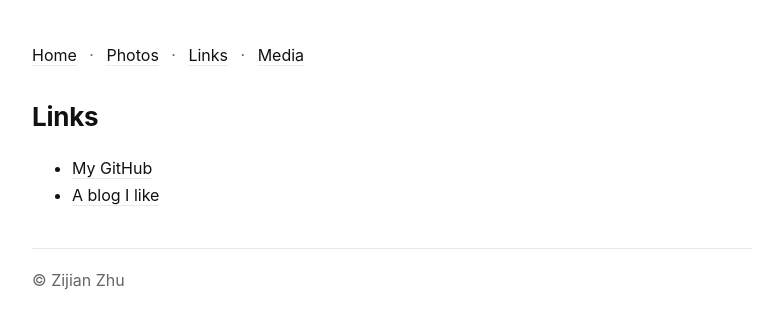
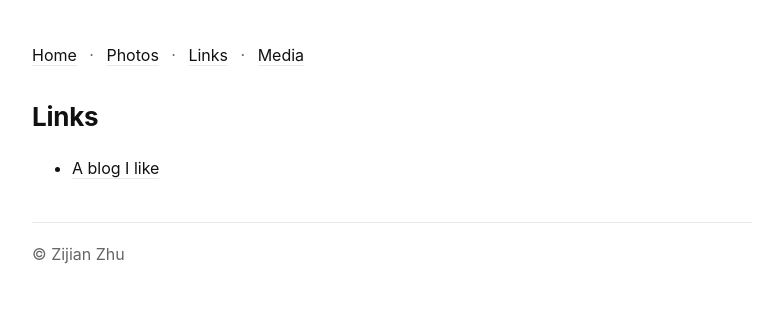
Before and after one commit to zijianzhu0/zijian.github.io, a Jekyll site: the page built from links.md, in a window 1280 px wide. Shown: the top 329 px of the page, without its empty margins (248-1031 px from the left). Built offline with Jekyll 4.4.1, drawn with Linux system fonts in a browser that asks for light colours.

Commit message:
updated links

```diff
--- a/links.md
+++ b/links.md
@@ -5,5 +5,4 @@ title: Links
 
 # Links
 
-- [My GitHub](https://github.com/)
 - [A blog I like](https://example.com)
```
